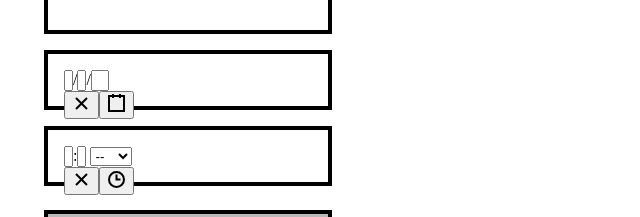
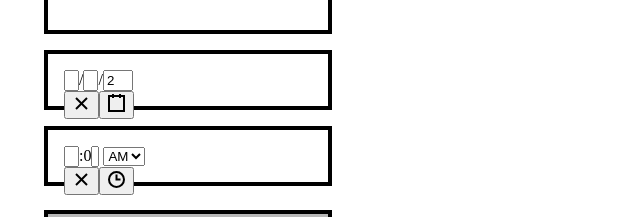
Before and after one commit to 5tronciy/Test, a React (Create React App) app: page /index in a window 1280 px wide. Shown: the part 191-408 px from the top of the page, without its empty margins (0-640 px from the left). Built offline with nearby package versions, Linux system fonts and the light colour scheme.

Commit message:
add types

```diff
--- a/src/components/Input.tsx
+++ b/src/components/Input.tsx
@@ -1,13 +1,13 @@
 import React, { useState } from "react";
 import DatePicker from "react-date-picker";
-import TimePicker from "react-time-picker";
+import TimePicker, { TimePickerValue } from "react-time-picker";
 import TextareaAutosize from "react-textarea-autosize";
 import styles from "./Input.module.css";
 import { Link } from "react-router-dom";
 
 const InputConnected = () => {
-  const [dateValue, setDate] = useState(undefined);
-  const [timeValue, setTime] = useState(undefined);
+  const [dateValue, setDate] = useState(new Date());
+  const [timeValue, setTime] = useState('00:00');
   const [textValue, setText] = useState("");
   const params = JSON.stringify({
     text: textValue,
@@ -20,11 +20,10 @@ const InputConnected = () => {
   };
 
   const onChangeDate = (event: any) => {
-    setDate(event);
+   setDate(event);
   };
-  const onChangeTime = (event: any) => {
-    console.log(event);
-    setTime(event);
+  const onChangeTime = (event: TimePickerValue) => {
+    setTime(event.toString());
   };
   const onCreate = () => {};
 
@@ -42,13 +41,13 @@ const InputConnected = () => {
 };
 
 interface Props {
-  onCreate: any;
-  onChangeText: any;
-  onChangeDate: (event: any) => void;
+  onCreate: ()=>void;
+  onChangeText: (event:any)=>void;
+  onChangeDate: (event: Date|Date[]) => void;
   dateValue: Date | undefined;
-  onChangeTime: (event: any) => void;
-  timeValue: any;
-  params: any;
+  onChangeTime: (event: TimePickerValue) => void;
+  timeValue: TimePickerValue;
+  params: string;
 }
 
 export const Input = ({
--- a/src/components/Output.tsx
+++ b/src/components/Output.tsx
@@ -4,12 +4,15 @@ import styles from "./Output.module.css";
 import { useParams } from "react-router";
 import { deltaTimeToStringConverter } from "../utils/deltaTimeToStringConverter";
 
+interface Params {
+  params:string
+}
+
 const OutputConnected = () => {
-  const { params }: any = useParams();
+  const { params }: Params = useParams();
   const appData: AppData = JSON.parse(params);
   const today = new Date();
   const dateFromInput = new Date(appData.date);
-
   const deltaTime = [
     today.getFullYear() - dateFromInput.getFullYear(),
     today.getMonth() - dateFromInput.getMonth(),
--- a/src/components/deltaTimeItem.tsx
+++ b/src/components/deltaTimeItem.tsx
@@ -1,11 +1,15 @@
 import React from "react";
 import styles from "./deltaTimeItem.module.css";
 
-const deltaTimeItemConnected = ({ deltaTimeItem }: any) => {
+interface DeltaTimeItemInterface {
+  deltaTimeItem:string
+}
+
+const deltaTimeItemConnected = ({ deltaTimeItem }: DeltaTimeItemInterface) => {
   return <DeltaTimeItem deltaTimeItem={deltaTimeItem} />;
 };
 
-export const DeltaTimeItem = ({ deltaTimeItem }: any) => {
+export const DeltaTimeItem = ({ deltaTimeItem }: DeltaTimeItemInterface) => {
   return <li className={styles.deltaTimeItem}>{deltaTimeItem}</li>;
 };
 
```
